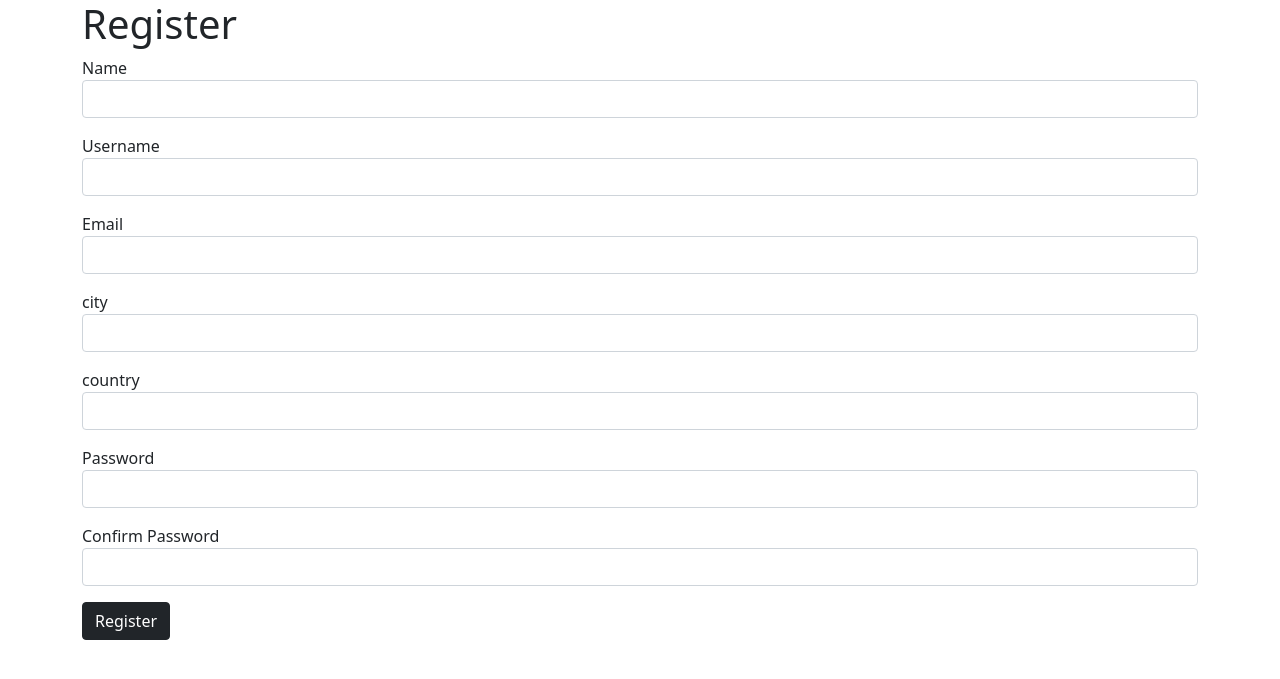
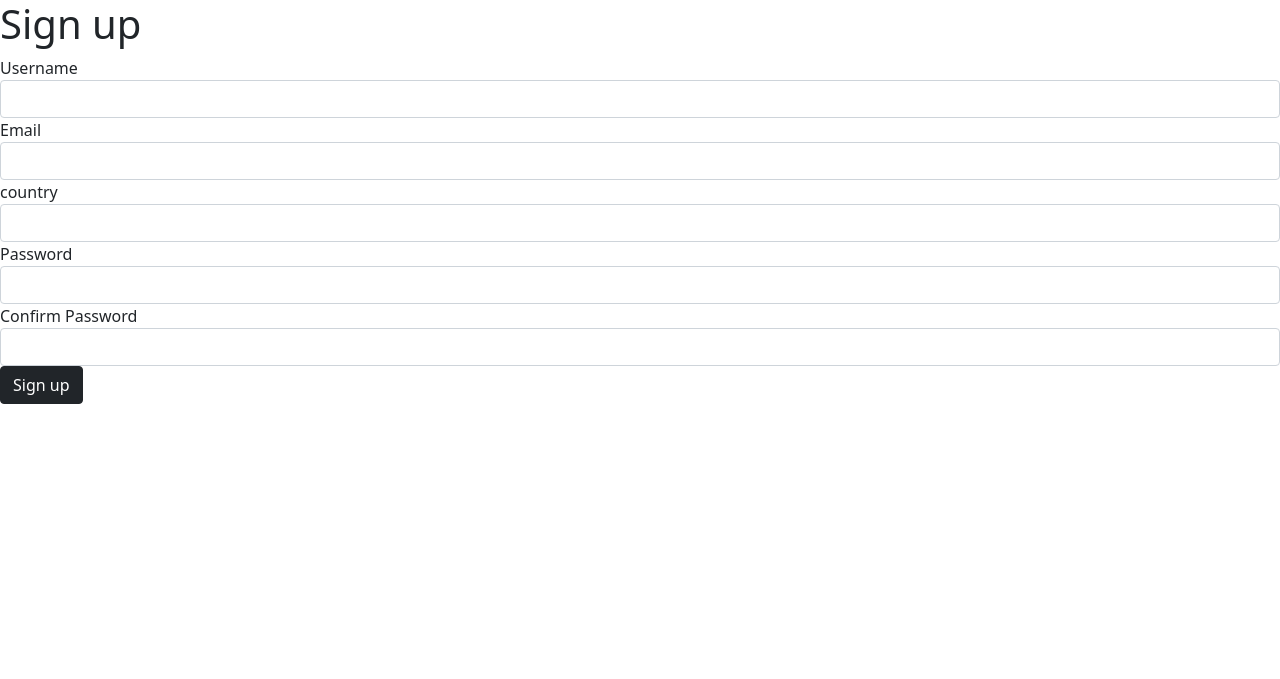
Before and after one commit to collins-isiwu/Dusk-FlaskApp, a Flask app: template templates/register.html in a window 1280 px wide. Shown: the top 679 px of the page. Run offline with Flask 2, Linux system fonts and the light colour scheme; the template is opened without the code that fills it: values that come from a table or form of the project are taken from there, others are empty; some libraries are stand-ins or nearby versions.

Commit message:
worked on login&signup page html&css

```diff
--- a/app.py
+++ b/app.py
@@ -77,7 +77,7 @@ def login():
                 return redirect(url_for('webapp'))
 
             else:
-                error = 'Invalid username'
+                error = 'Password is incorrect'
                 return render_template('login.html', error=error)
 
             # Close mysql connection
@@ -94,7 +94,7 @@ def login():
 
 
 
-@app.route("/register", methods=['GET', 'POST'])
+@app.route("/signup", methods=['GET', 'POST'])
 def register():
     form = RegisterForm(request.form)
     if request.method == 'POST' and form.validate():
--- a/static/styles.css
+++ b/static/styles.css
@@ -17,17 +17,7 @@ p {
     line-height: 28px;
 }
 
-input {
-    text-align: center;
-  }
 
-  ::-webkit-input-placeholder {
-    text-align: center;
-  }
-
-  :-moz-placeholder {
-    text-align: center;
-  }
 
 /* app.html */
 ul {
--- a/templates/register.html
+++ b/templates/register.html
@@ -5,32 +5,37 @@
 {% endblock %}
 
 {% block main %}
-<div class="container">
-<h1>Register</h1>
+<div class="login-box">
+<h1>Sign up</h1>
+<link rel="stylesheet" href="{{ url_for('static', filename='login.css') }}">
 {% from "includes/_formhelpers.html" import render_field %}
    <form action="/register" method="post">
-        <div class="mb-3 form-group">
-           {{render_field(form.name, class="form-control ")}}
-        </div>
-        <div class="mb-3 form-group">
+      <div class="user-box">
+         <div class="form-group">
             {{render_field(form.username, class="form-control")}}
          </div>
-        <div class="mb-3 form-group">
+      </div>
+      <div class="user-box">
+         <div class="form-group">
             {{render_field(form.email, class="form-control")}}
          </div>
-        <div class="mb-3 form-group">
-           {{render_field(form.city, class="form-control")}}
       </div>
-        <div class="mb-3 form-group">
+      <div class="user-box">
+         <div class="form-group">
             {{render_field(form.country, class="form-control")}}
          </div>
-        <div class="mb-3 form-group">
+      </div>
+      <div class="user-box">
+         <div class="form-group">
             {{render_field(form.password, class="form-control")}}
          </div>
-        <div class="mb-3 form-group">
+      </div>
+      <div class="user-box">
+         <div class="form-group">
             {{render_field(form.confirm, class="form-control")}}
          </div>
-        <button class="btn btn-dark" type="submit">Register</button>
+      </div>
+      <button class="btn btn-dark" type="submit">Sign up</button>
     </form>
 </div>
 {% endblock %}
```
Also changed, not shown: templates/login.html (+13 -9 lines), templates/signup.html (deleted, +0 -63 lines), 2 other files. Lines whose indentation alone changed are shown as unchanged.
